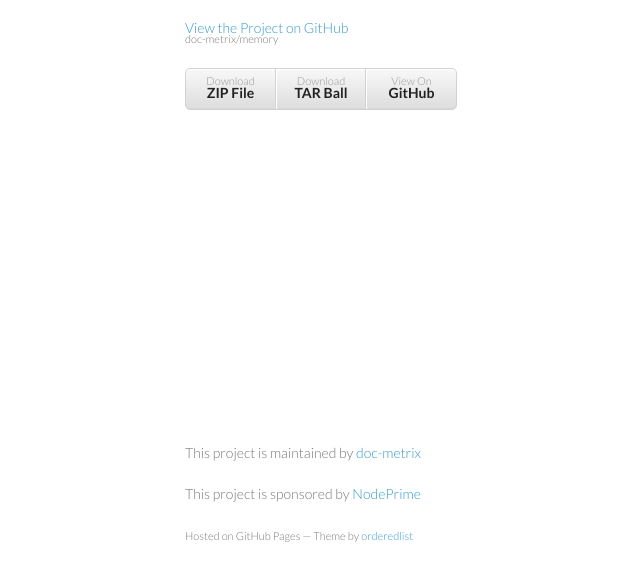
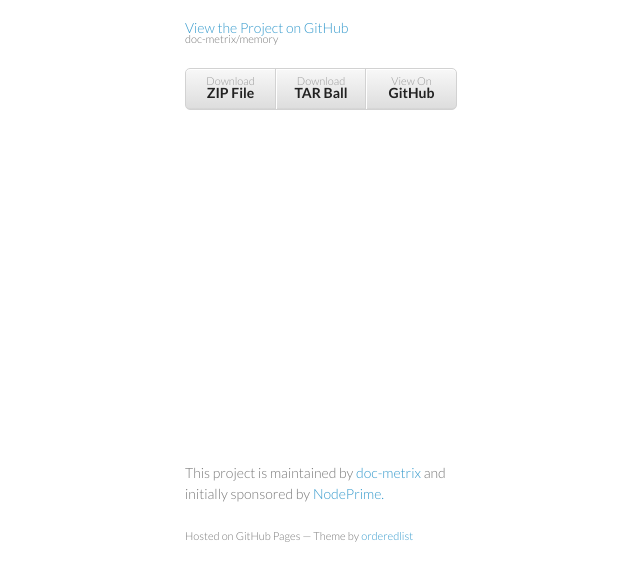
Before and after one commit to doc-metrix/memory, a plain HTML site: page index.html in a window 1280 px wide. Shown: the part 185-766 px from the top of the page, without its empty margins (25-665 px from the left). Drawn offline with nearby package versions, Linux system fonts and the light colour scheme; some packages are replaced by stand-ins of ours; no server answers.

Commit message:
[UPDATE] script load order.

```diff
--- a/index.html
+++ b/index.html
@@ -15,9 +15,6 @@
     <!--[if lt IE 9]>
     <script src="//html5shiv.googlecode.com/svn/trunk/html5.js"></script>
     <![endif]-->
-
-    <script type="text/javascript" src="js/marked.js"></script>
-    <script type="text/javascript" src="js/sync.js"></script>
   </head>
   <body>
     <div class="wrapper">
@@ -36,13 +33,14 @@
       </header>
       <section id="readme"></section>
       <footer>
-        <p>This project is maintained by <a href="https://github.com/doc-metrix">doc-metrix</a></p>
-        <p>This project is sponsored by <a href="http://nodeprime.com">NodePrime</a></p>
+        <p>This project is maintained by <a href="https://github.com/doc-metrix">doc-metrix</a> and initially sponsored by <a href="http://nodeprime.com">NodePrime.</a></p>
         <p><small>Hosted on GitHub Pages &mdash; Theme by <a href="https://github.com/orderedlist">orderedlist</a></small></p>
       </footer>
     </div>
 
     <!-- Scripts -->
+    <script type="text/javascript" src="js/marked.js"></script>
+    <script type="text/javascript" src="js/sync.js"></script>
     <script type="text/javascript" src="js/scale.fix.js"></script>
     <script src="//code.jquery.com/jquery-1.10.2.js"></script>
     <script type="text/javascript" src="http://cdn.mathjax.org/mathjax/latest/MathJax.js?config=TeX-AMS_HTML"></script>
```
